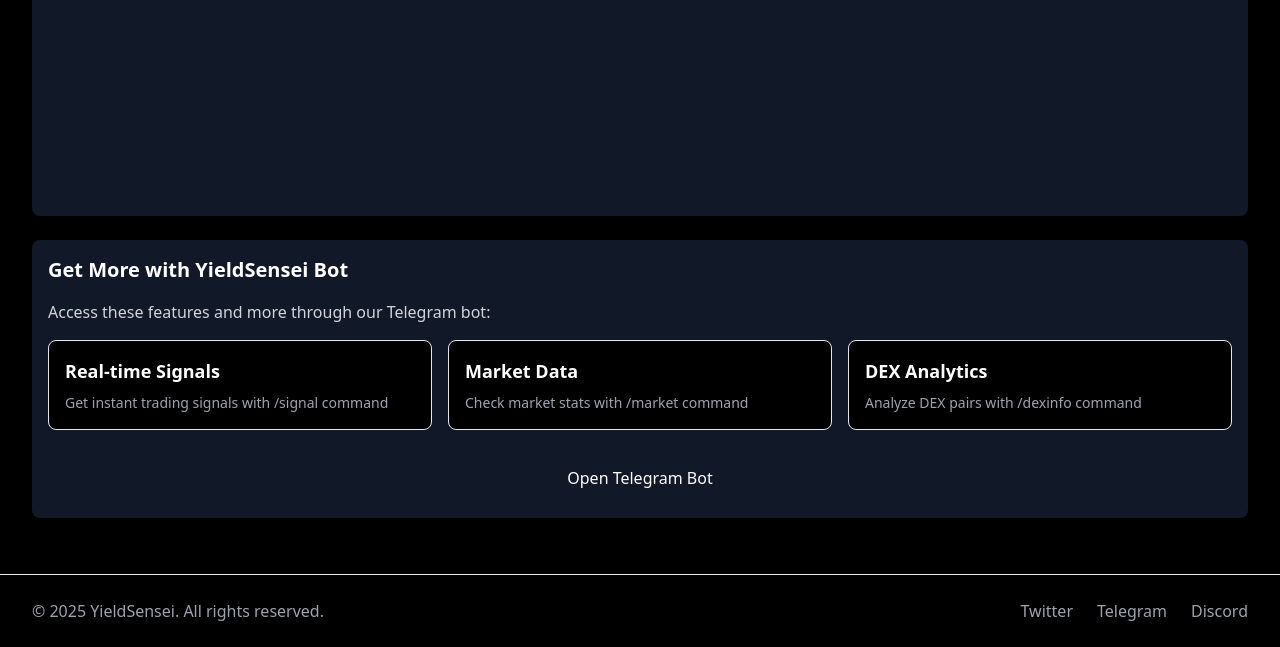
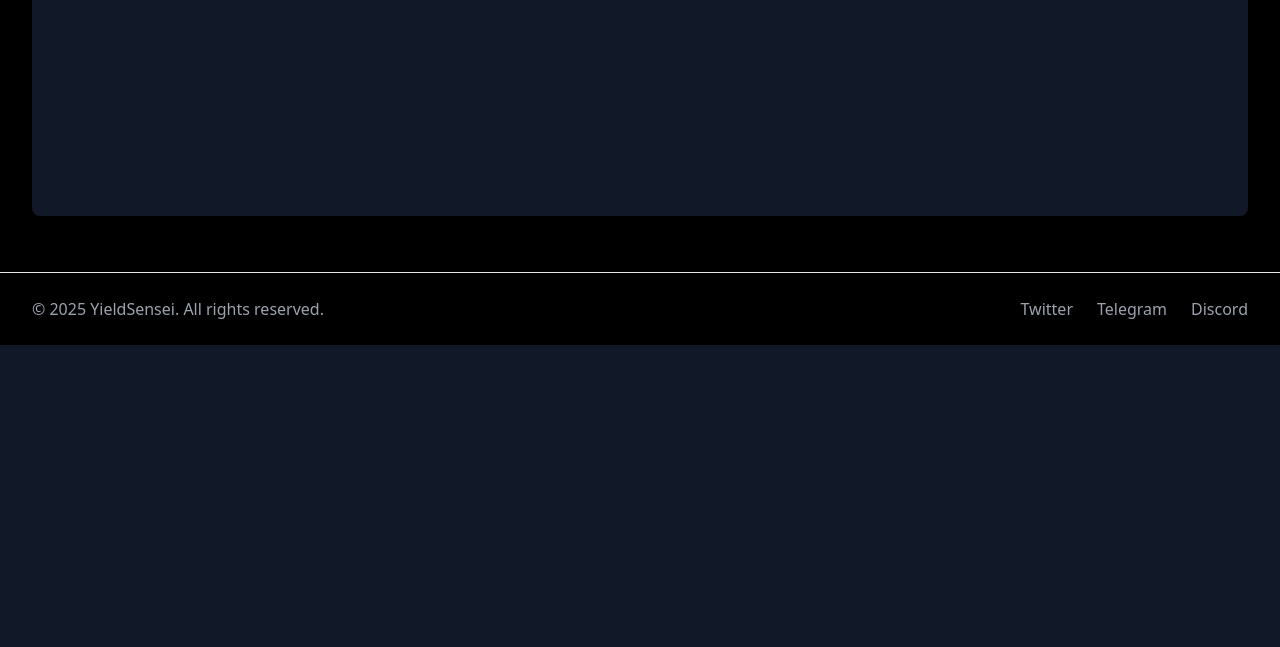
Before and after one commit to jamalfrnk/yieldsensei, a Flask app: page / in a window 1280 px wide. Shown: the part 1541-2188 px from the top of the page. After the commit the page ends 1886 px from the top, so only its background shows below. Run offline with Flask 3, Linux system fonts and the light colour scheme; some libraries are stand-ins or nearby versions.

Commit message:
Agent query: Is the dashboard showing properly formatted numbers with commas (e.g., $1,234.56) and are all sections displaying correctly?
Remove redundant "Get More with YieldSensei Bot" section and minor formatting adjustments.

Screenshot: https://storage.googleapis.com/screenshot-production-us-central1/0f677032-f030-4175-9eb7-60efa2bc732c/345d29e0-080b-4e40-ac74-b065d3867929.jpg

```diff
--- a/templates/components/price_ranges.html
+++ b/templates/components/price_ranges.html
@@ -25,36 +25,36 @@
             <!-- 24h Range -->
             <div class="bg-black bg-opacity-50 p-4 rounded">
                 <h4 class="text-orange-500 font-semibold mb-2">24h Range</h4>
-                <p class="text-sm">High: ${{ "{:,.2f}".format(price_ranges.day.high|float) }}</p>
-                <p class="text-sm">Low: ${{ "{:,.2f}".format(price_ranges.day.low|float) }}</p>
+                <p class="text-sm">High: ${{ '{:,.2f}'.format(price_ranges.day.high) }}</p>
+                <p class="text-sm">Low: ${{ '{:,.2f}'.format(price_ranges.day.low) }}</p>
             </div>
 
             <!-- 7d Range -->
             <div class="bg-black bg-opacity-50 p-4 rounded">
                 <h4 class="text-orange-500 font-semibold mb-2">7 Day Range</h4>
-                <p class="text-sm">High: ${{ "{:,.2f}".format(price_ranges.week.high|float) }}</p>
-                <p class="text-sm">Low: ${{ "{:,.2f}".format(price_ranges.week.low|float) }}</p>
+                <p class="text-sm">High: ${{ '{:,.2f}'.format(price_ranges.week.high) }}</p>
+                <p class="text-sm">Low: ${{ '{:,.2f}'.format(price_ranges.week.low) }}</p>
             </div>
 
             <!-- 30d Range -->
             <div class="bg-black bg-opacity-50 p-4 rounded">
                 <h4 class="text-orange-500 font-semibold mb-2">30 Day Range</h4>
-                <p class="text-sm">High: ${{ "{:,.2f}".format(price_ranges.month.high|float) }}</p>
-                <p class="text-sm">Low: ${{ "{:,.2f}".format(price_ranges.month.low|float) }}</p>
+                <p class="text-sm">High: ${{ '{:,.2f}'.format(price_ranges.month.high) }}</p>
+                <p class="text-sm">Low: ${{ '{:,.2f}'.format(price_ranges.month.low) }}</p>
             </div>
 
             <!-- 90d Range -->
             <div class="bg-black bg-opacity-50 p-4 rounded">
                 <h4 class="text-orange-500 font-semibold mb-2">90 Day Range</h4>
-                <p class="text-sm">High: ${{ "{:,.2f}".format(price_ranges.quarter.high|float) }}</p>
-                <p class="text-sm">Low: ${{ "{:,.2f}".format(price_ranges.quarter.low|float) }}</p>
+                <p class="text-sm">High: ${{ '{:,.2f}'.format(price_ranges.quarter.high) }}</p>
+                <p class="text-sm">Low: ${{ '{:,.2f}'.format(price_ranges.quarter.low) }}</p>
             </div>
 
             <!-- 365d Range -->
             <div class="bg-black bg-opacity-50 p-4 rounded">
                 <h4 class="text-orange-500 font-semibold mb-2">365 Day Range</h4>
-                <p class="text-sm">High: ${{ "{:,.2f}".format(price_ranges.year.high|float) }}</p>
-                <p class="text-sm">Low: ${{ "{:,.2f}".format(price_ranges.year.low|float) }}</p>
+                <p class="text-sm">High: ${{ '{:,.2f}'.format(price_ranges.year.high) }}</p>
+                <p class="text-sm">Low: ${{ '{:,.2f}'.format(price_ranges.year.low) }}</p>
             </div>
         </div>
     </div>
@@ -72,8 +72,8 @@
                     </div>
                 </div>
             </div>
-            <p class="text-sm">ML Prediction: ${{ "{:,.2f}".format(predictions.next_day.rf_prediction|float) }}</p>
-            <p class="text-sm">Prophet Prediction: ${{ "{:,.2f}".format(predictions.next_day.prophet_prediction|float) }}</p>
+            <p class="text-sm">ML Prediction: ${{ '{:,.2f}'.format(predictions.next_day.rf_prediction) }}</p>
+            <p class="text-sm">Prophet Prediction: ${{ '{:,.2f}'.format(predictions.next_day.prophet_prediction) }}</p>
         </div>
         <div class="bg-black bg-opacity-50 p-4 rounded">
             <div class="flex items-center mb-2">
@@ -85,8 +85,8 @@
                     </div>
                 </div>
             </div>
-            <p class="text-sm">Upper: ${{ "{:,.2f}".format(predictions.next_day.upper_bound|float) }}</p>
-            <p class="text-sm">Lower: ${{ "{:,.2f}".format(predictions.next_day.lower_bound|float) }}</p>
+            <p class="text-sm">Upper: ${{ '{:,.2f}'.format(predictions.next_day.upper_bound) }}</p>
+            <p class="text-sm">Lower: ${{ '{:,.2f}'.format(predictions.next_day.lower_bound) }}</p>
         </div>
         <div class="bg-black bg-opacity-50 p-4 rounded">
             <div class="flex items-center mb-2">
@@ -98,7 +98,7 @@
                     </div>
                 </div>
             </div>
-            <p class="text-sm">Score: {{ "%.1f"|format(confidence_score|float) }}%</p>
+            <p class="text-sm">Score: {{ '{:,.1f}'.format(confidence_score) }}%</p>
             <p class="text-sm text-gray-400">Based on model agreement and range</p>
         </div>
         <div class="bg-black bg-opacity-50 p-4 rounded">
@@ -111,8 +111,8 @@
                     </div>
                 </div>
             </div>
-            <p class="text-sm">Signal Strength: {{ "%.1f"|format(signal_strength|float) }}%</p>
-            <p class="text-sm">RSI: {{ "%.1f"|format(rsi|float) }}</p>
+            <p class="text-sm">Signal Strength: {{ '{:,.1f}'.format(signal_strength) }}%</p>
+            <p class="text-sm">RSI: {{ '{:,.1f}'.format(rsi) }}</p>
         </div>
         {% else %}
         <div class="col-span-4 text-center p-4">
--- a/templates/components/telegram_bot.html
+++ b/templates/components/telegram_bot.html
@@ -1,25 +1 @@
-<!-- Telegram Bot Integration -->
-<div class="bg-gray-900 rounded-lg p-4 mt-6">
-    <h2 class="text-xl font-bold text-orange-500 mb-4">Get More with YieldSensei Bot</h2>
-    <p class="text-gray-300 mb-4">Access these features and more through our Telegram bot:</p>
-    <div class="grid grid-cols-1 md:grid-cols-2 lg:grid-cols-3 gap-4">
-        <div class="p-4 bg-black rounded-lg border border-orange-500">
-            <h3 class="text-lg font-semibold text-orange-500 mb-2">Real-time Signals</h3>
-            <p class="text-sm text-gray-400">Get instant trading signals with /signal command</p>
-        </div>
-        <div class="p-4 bg-black rounded-lg border border-orange-500">
-            <h3 class="text-lg font-semibold text-orange-500 mb-2">Market Data</h3>
-            <p class="text-sm text-gray-400">Check market stats with /market command</p>
-        </div>
-        <div class="p-4 bg-black rounded-lg border border-orange-500">
-            <h3 class="text-lg font-semibold text-orange-500 mb-2">DEX Analytics</h3>
-            <p class="text-sm text-gray-400">Analyze DEX pairs with /dexinfo command</p>
-        </div>
-    </div>
-    <div class="mt-6 text-center">
-        <a href="https://t.me/yieldsensei_bot" target="_blank"
-           class="inline-block bg-orange-500 text-white px-8 py-3 rounded-lg hover:bg-orange-600 transition-colors duration-200">
-            Open Telegram Bot
-        </a>
-    </div>
-</div>
+<!-- Component removed -->
--- a/templates/dashboard.html
+++ b/templates/dashboard.html
@@ -21,10 +21,10 @@
         <div class="grid grid-cols-1 md:grid-cols-2 lg:grid-cols-3 gap-4">
             <div class="bg-gray-900 rounded-lg p-6 border-2 border-orange-500 hover:bg-gray-800 transition-colors duration-200 col-span-1 md:col-span-2">
                 <h3 class="text-2xl font-semibold text-orange-500 mb-4">{{ token_symbol }}</h3>
-                <p class="text-5xl font-bold text-orange-500 mb-3">${{ "%.2f"|format(price|float) }}</p>
+                <p class="text-5xl font-bold text-orange-500 mb-3">${{ '{:,.2f}'.format(price) }}</p>
                 <p class="text-xl text-orange-400">24h Change:
                     <span class="{% if price_change >= 0 %}text-green-500{% else %}text-red-500{% endif %}">
-                        {{ "%.2f"|format(price_change|float) }}%
+                        {{ '{:,.2f}'.format(price_change) }}%
                     </span>
                 </p>
             </div>
@@ -38,7 +38,7 @@
                         </div>
                     </div>
                 </div>
-                <p class="text-2xl mt-2">{{ "%.1f"|format(signal_strength|float) }}/100</p>
+                <p class="text-2xl mt-2">{{ '{:,.1f}'.format(signal_strength) }}/100</p>
                 <p class="text-sm text-gray-400">{{ signal_description }}</p>
             </div>
             <div class="bg-gray-900 rounded-lg p-4 border border-orange-500 hover:bg-gray-800 transition-colors duration-200">
@@ -51,7 +51,7 @@
                         </div>
                     </div>
                 </div>
-                <p class="text-2xl mt-2">RSI: {{ "%.1f"|format(rsi|float) }}</p>
+                <p class="text-2xl mt-2">RSI: {{ '{:,.1f}'.format(rsi) }}</p>
                 <p class="text-sm text-gray-400">{{ trend_direction }}</p>
             </div>
         </div>
@@ -59,7 +59,6 @@
         {% include "components/price_ranges.html" %}
         {% include "components/trading_strategy.html" %}
         {% include "components/price_chart.html" %}
-        {% include "components/telegram_bot.html" %}
     {% endif %}
 </div>
 {% endblock %}
```
